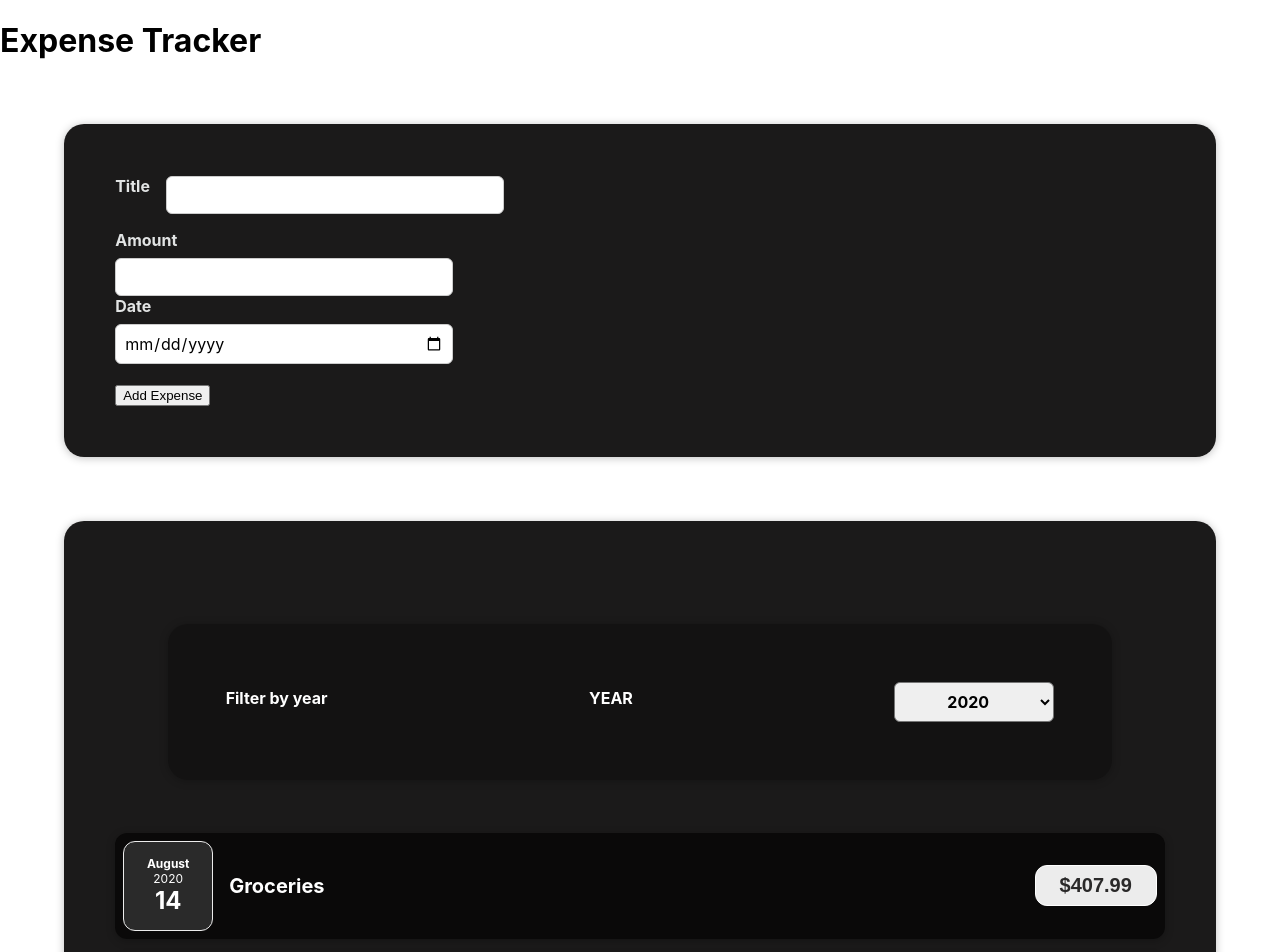
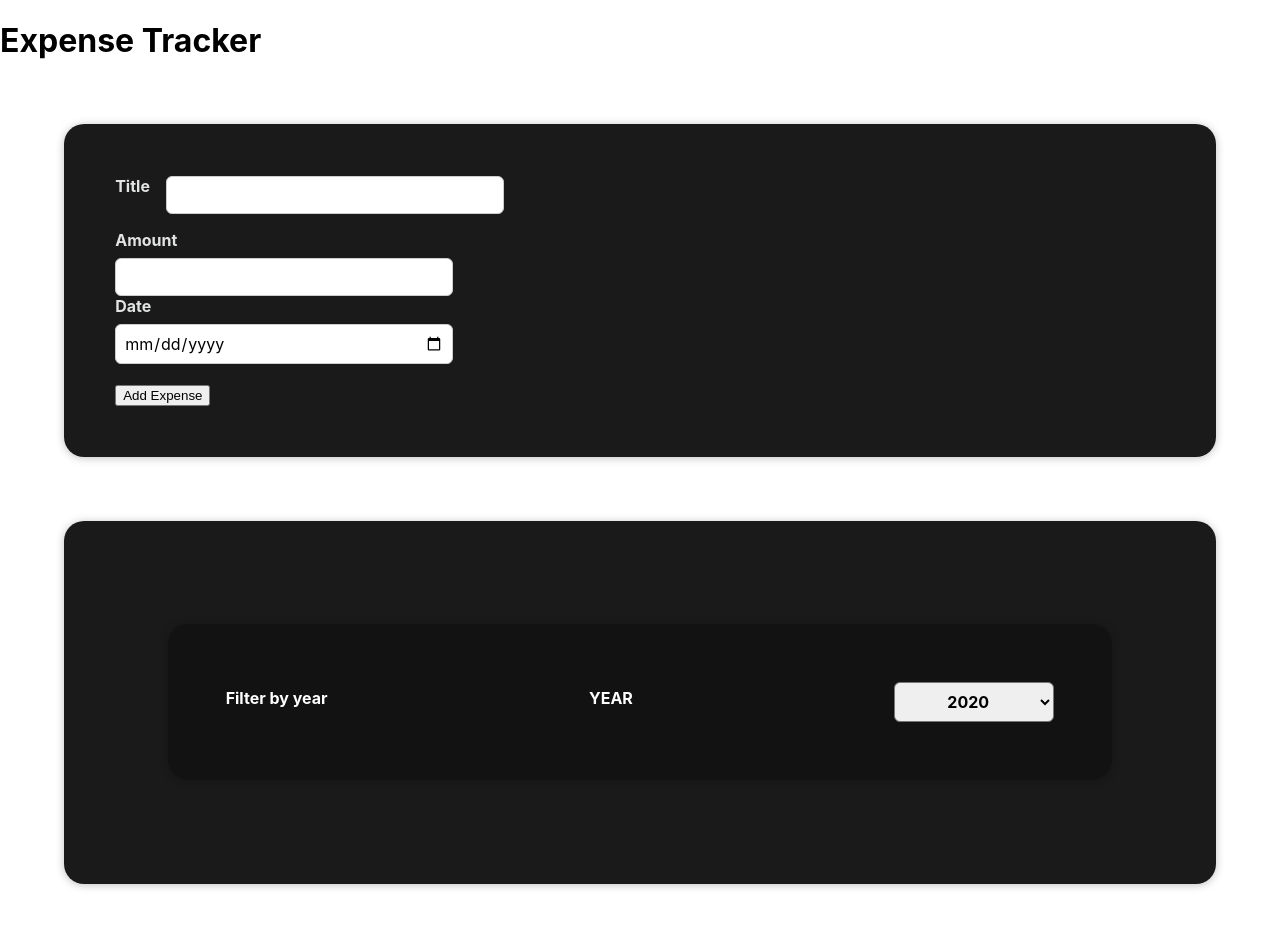
Before and after one commit to CrystalQuest112/Expense-Tracker, a React (Create React App) app: page / in a window 1280 px wide. Shown: the top 952 px of the page. Built offline with nearby package versions, Linux system fonts and the light colour scheme.

Commit message:
Filter Mapping

```diff
--- a/src/App.js
+++ b/src/App.js
@@ -8,7 +8,7 @@
     id: "e1",
     title: "Groceries",
     amount: 407.99,
-    date: new Date(2020, 7, 14),
+    date: new Date(2019, 7, 14),
   },
   {
     id: "e2",
--- a/src/components/ExpDisplay.js
+++ b/src/components/ExpDisplay.js
@@ -9,10 +9,13 @@
     setYearFilter(selectYear);
   }
 
+  const filteredExpenses = props.expenses.filter((expense) => {
+    return expense.date.getFullYear().toString() === yearFilter;
+  });
   return (
     <div className="card">
       <FilterExp selectYear={changeYear} adjust={yearFilter} />
-      {props.expenses.map((expense) => (
+      {filteredExpenses.map((expense) => (
         <ExItems
           title={expense.title}
           amount={expense.amount}
```
